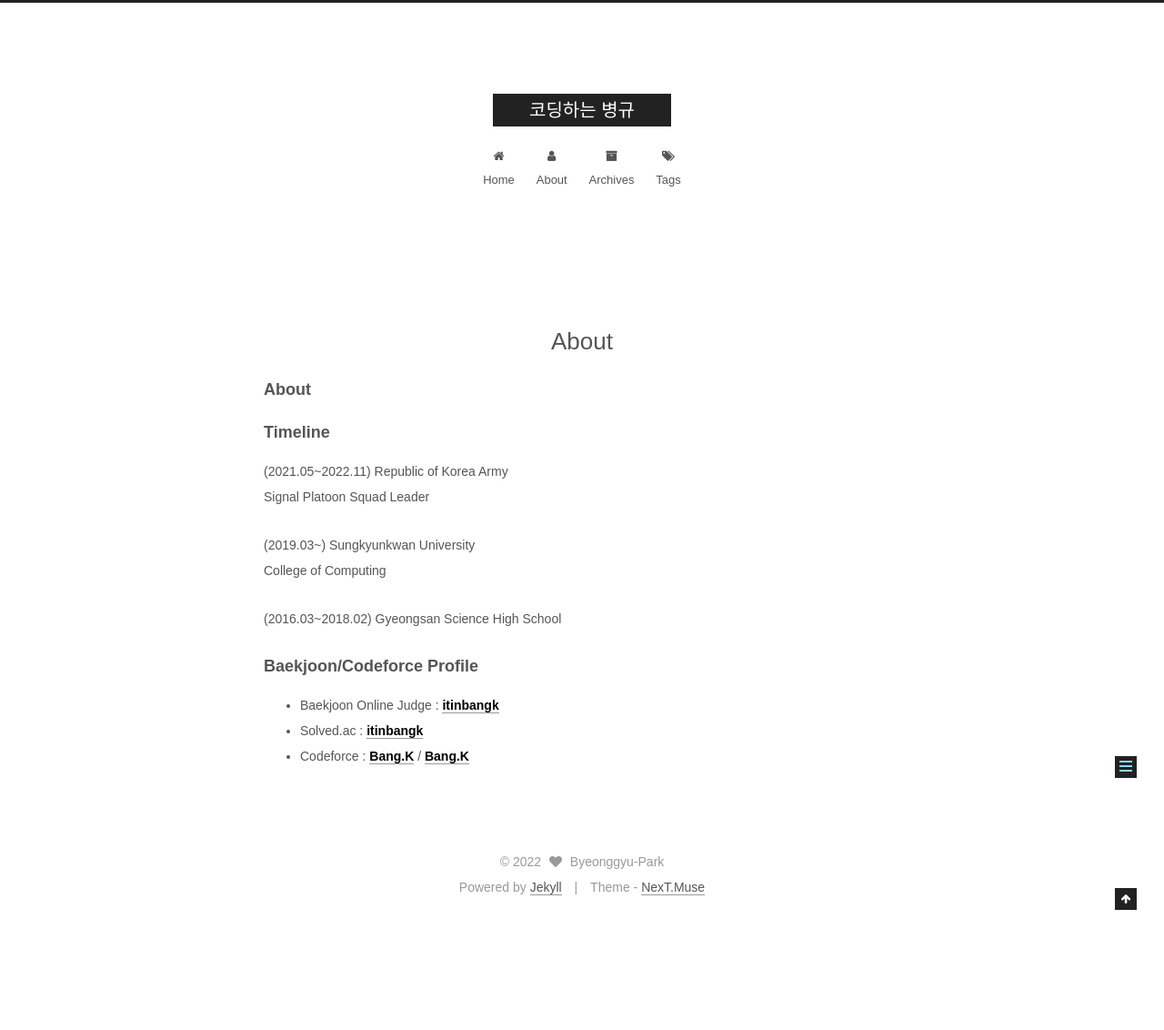
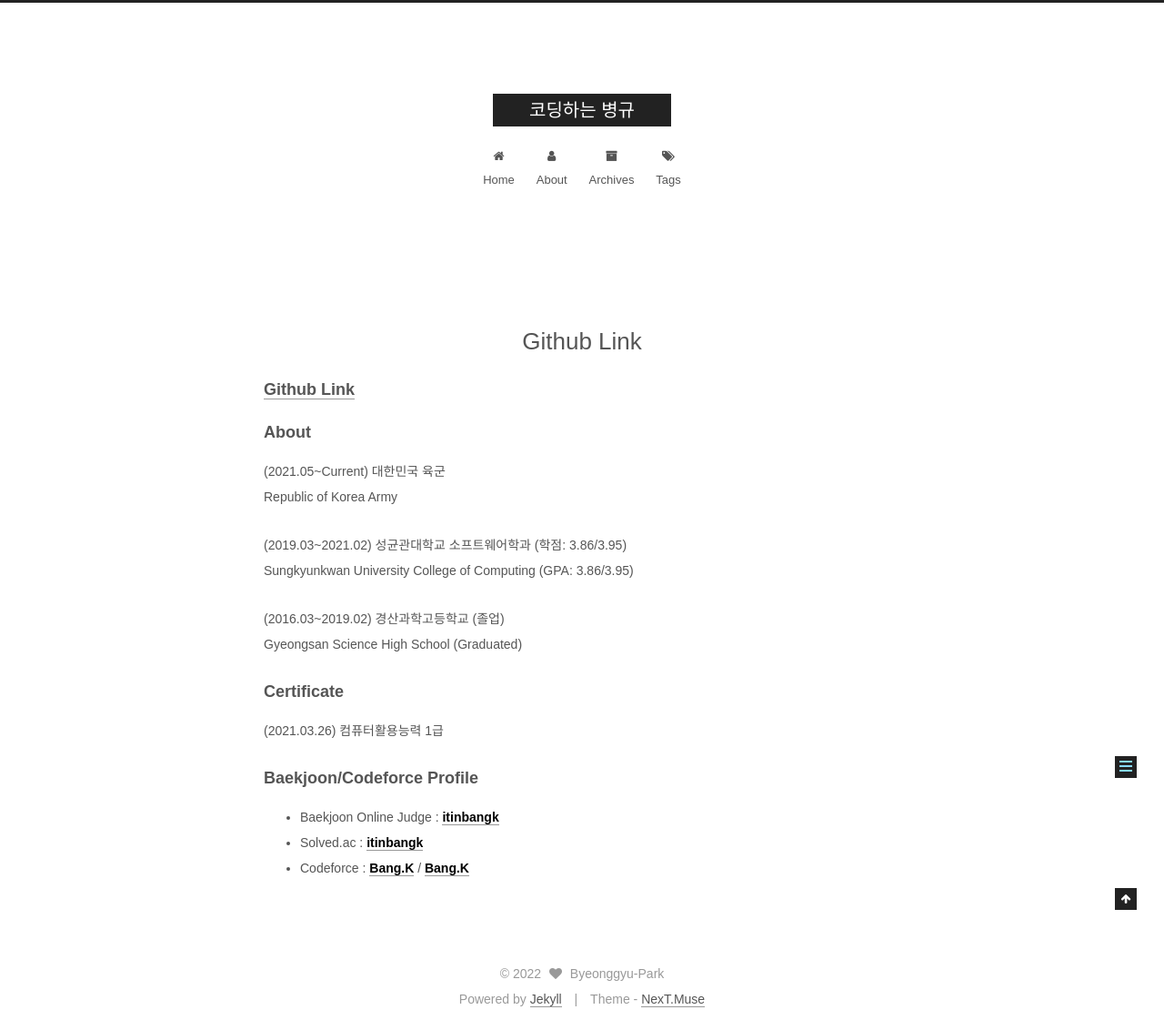
Before and after one commit to ggyuchive/ggyuchive.github.io, a Jekyll site: the page built from about/index.md, in a window 1280 px wide. Shown: the whole page at 91% size. Built offline with Jekyll 4.4.1, drawn with Linux system fonts in a browser that asks for light colours; nearby versions of some CDN libraries; our own code applies the rules of GitHub Pages for plain Markdown files; before the commit the page ends 1009 px from its top, so only the background shows below that.

Commit message:
change sth

```diff
--- a/_includes/_macro/sidebar.html
+++ b/_includes/_macro/sidebar.html
@@ -175,5 +175,7 @@
         </div>
       {% endif %}
 
+      <a href="https://ggyuchive.github.io"><img src="https://hits.seeyoufarm.com/api/count/incr/badge.svg?url=https%3A%2F%2Fhttps%2F%2Fggyuchive.github.io%2F&count_bg=%231ED9BA&title_bg=%23030303&icon=blogger.svg&icon_color=%23F7F7F7&title=visitors%28today%2Ftotal%29&edge_flat=false"/></a>
+
     </div>
   </aside>
--- a/about/index.md
+++ b/about/index.md
@@ -2,16 +2,24 @@
 layout: page
 type: about
 ---
+
+### [Github Link](https://github.com/ggyuchive)
+
 ### About
-### Timeline
 
-(2021.05~2022.11) Republic of Korea Army
-Signal Platoon Squad Leader
+(2021.05~Current) 대한민국 육군
+Republic of Korea Army
 
-(2019.03~) Sungkyunkwan University
-College of Computing
+(2019.03~2021.02) 성균관대학교 소프트웨어학과 (학점: 3.86/3.95)
+Sungkyunkwan University College of Computing (GPA: 3.86/3.95)
 
-(2016.03~2018.02) Gyeongsan Science High School
+(2016.03~2019.02) 경산과학고등학교 (졸업)
+Gyeongsan Science High School (Graduated)
+
+### Certificate
+
+(2021.03.26) 컴퓨터활용능력 1급
+
 
 ### Baekjoon/Codeforce Profile
 {% include judge_profile.html boj_id="itinbangk" boj_bias="1" codeforces_id="Bang.K" %}
```
Also changed, not shown: image/skkuprogramming.jpg (deleted).
